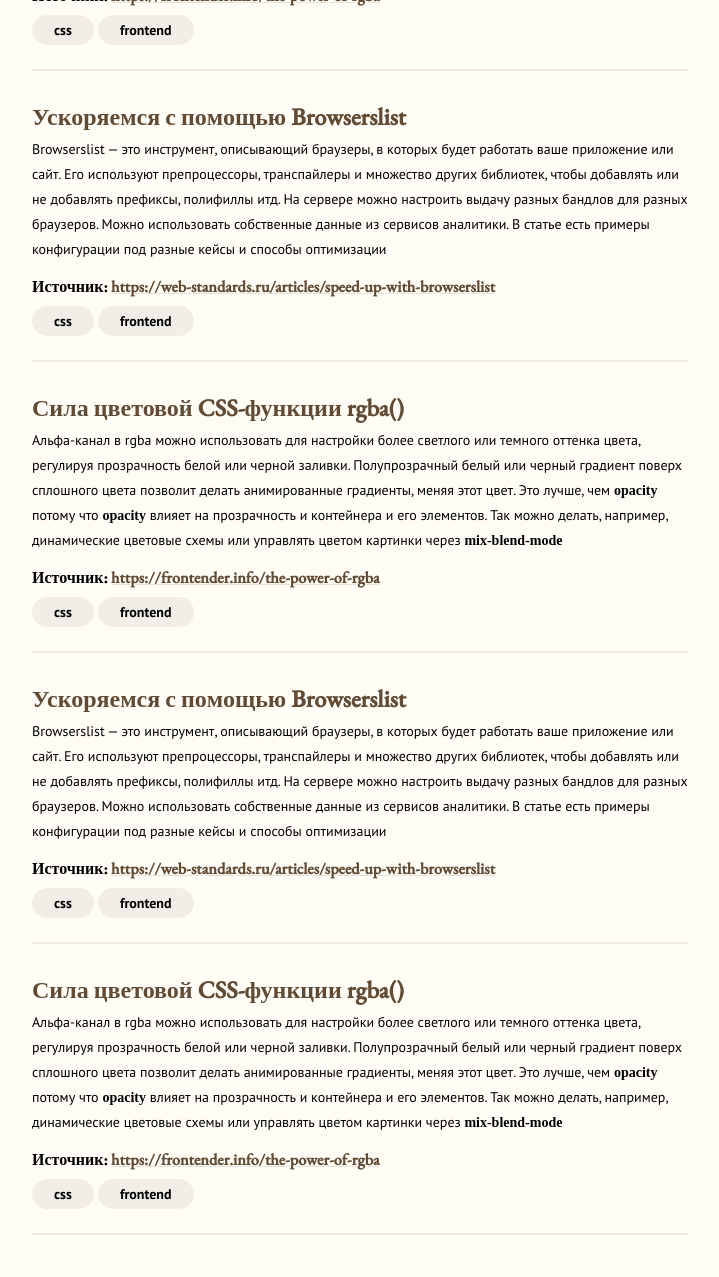
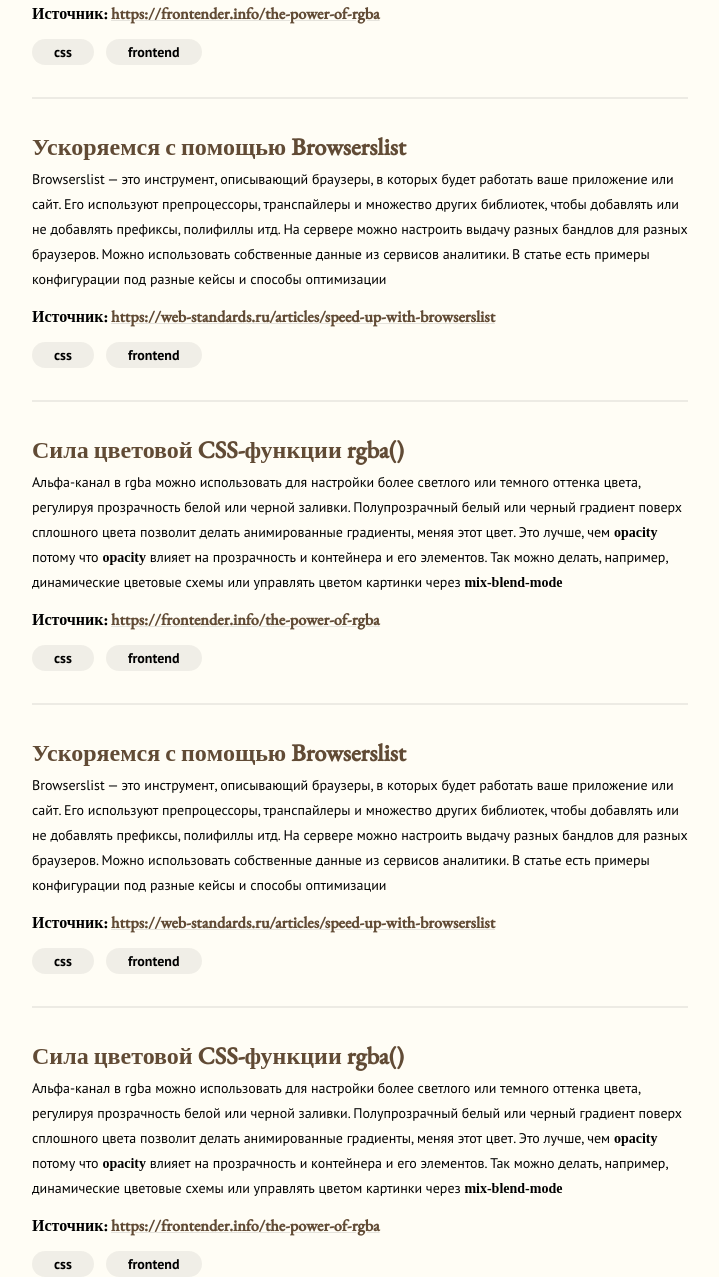
Before and after one commit to l1804v/telder, a website built with Parcel: page src/index.html in a window 1280 px wide. Shown: the part 240-1517 px from the top of the page, without its empty margins (468-1187 px from the left). Before the commit the page ends 1475 px from the top, so only its background shows below. Built offline with nearby package versions, Linux system fonts and the light colour scheme; a web font is replaced by a local one.

Commit message:
#1 issues

```diff
--- a/package.json
+++ b/package.json
@@ -22,6 +22,7 @@
     "parcel-bundler": "^1.12.4"
   },
   "dependencies": {
+    "node-modules": "^1.0.1",
     "sass": "^1.26.10"
   }
 }
--- a/src/index.html
+++ b/src/index.html
@@ -12,79 +12,78 @@
         <h2>Для тех, кому лень читать</h2>
     </header>
     <main>
-        <article>
-            <h1>Сила цветовой CSS-функции rgba()</h1>
-            <p>Альфа-канал в rgba можно использовать для настройки более светлого
+        <article class="article">
+            <h1 class="article__title">Сила цветовой CSS-функции rgba()</h1>
+            <p class="article__description">Альфа-канал в rgba можно использовать для настройки более светлого
                 или темного оттенка цвета, регулируя прозрачность белой или черной заливки.
                 Полупрозрачный белый или черный градиент поверх сплошного цвета позволит делать
                 анимированные градиенты, меняя этот цвет. Это лучше, чем <strong>opacity</strong> потому что <strong>opacity</strong>
                 влияет на прозрачность и контейнера и его элементов. Так можно делать, например,
                 динамические цветовые схемы или управлять цветом картинки через <strong>mix-blend-mode</strong></p>
-            <span>Источник: <cite>https://frontender.info/the-power-of-rgba</cite></span>
-            <div>
-                <a class="linkTag"href=''>css</a>
-                <a class="linkTag"href=''>frontend</a>
-            </div>
+            <span class="article__src">Источник: <cite><a class="article__src_link" target="_blank">https://frontender.info/the-power-of-rgba</a></cite></span>
         </article>
+        <div class="linkTag">
+            <a class="linkTag__css" href=''>css</a>
+            <a class="linkTag__frontend" href=''>frontend</a>
+        </div>
         <hr class="uk-divider-small">
-        <article>
-            <h1>Уско­ря­ем­ся с по­мо­щью Browserslist</h1>
-            <p>Browserslist — это инструмент, описывающий браузеры, в которых будет работать ваше приложение
+        <article class="article">
+            <h1 class="article__title">Уско­ря­ем­ся с по­мо­щью Browserslist</h1>
+            <p class="article__description">Browserslist — это инструмент, описывающий браузеры, в которых будет работать ваше приложение
                 или сайт. Его используют препроцессоры, транспайлеры и множество других библиотек, чтобы добавлять
                 или не добавлять префиксы, полифиллы итд. На сервере можно настроить выдачу разных бандлов для
                 разных браузеров. Можно использовать собственные данные из сервисов аналитики. В статье есть
                 примеры конфигурации под разные кейсы и способы оптимизации</p>
-            <span>Источник: <cite>https://web-standards.ru/articles/speed-up-with-browserslist</cite></span>
-            <div>
-                <a class="linkTag"href=''>css</a>
-                <a class="linkTag"href=''>frontend</a>
-            </div>
+            <span class="article__src">Источник: <cite><a class="article__src_link" target="_blank">https://web-standards.ru/articles/speed-up-with-browserslist</a></cite></span>
         </article>
+        <div class="linkTag">
+            <a class="linkTag__css"href=''>css</a>
+            <a class="linkTag__frontend"href=''>frontend</a>
+        </div>
         <hr class="uk-divider-small">
-        <article>
-            <h1>Сила цветовой CSS-функции rgba()</h1>
-            <p>Альфа-канал в rgba можно использовать для настройки более светлого
+        <article class="article">
+            <h1 class="article__title">Сила цветовой CSS-функции rgba()</h1>
+            <p class="article__description">Альфа-канал в rgba можно использовать для настройки более светлого
                 или темного оттенка цвета, регулируя прозрачность белой или черной заливки.
                 Полупрозрачный белый или черный градиент поверх сплошного цвета позволит делать
                 анимированные градиенты, меняя этот цвет. Это лучше, чем <strong>opacity</strong> потому что <strong>opacity</strong>
                 влияет на прозрачность и контейнера и его элементов. Так можно делать, например,
                 динамические цветовые схемы или управлять цветом картинки через <strong>mix-blend-mode</strong></p>
-            <span>Источник: <cite>https://frontender.info/the-power-of-rgba</cite></span>
-            <div>
-                <a class="linkTag"href=''>css</a>
-                <a class="linkTag"href=''>frontend</a>
-            </div>
+            <span class="article__src">Источник: <cite><a class="article__src_link" target="_blank">https://frontender.info/the-power-of-rgba</a></cite></span>
         </article>
+        <div class="linkTag">
+            <a class="linkTag__css" href=''>css</a>
+            <a class="linkTag__frontend" href=''>frontend</a>
+        </div>
         <hr class="uk-divider-small">
-        <article>
-            <h1>Уско­ря­ем­ся с по­мо­щью Browserslist</h1>
-            <p>Browserslist — это инструмент, описывающий браузеры, в которых будет работать ваше приложение
+        <article class="article">
+            <h1 class="article__title">Уско­ря­ем­ся с по­мо­щью Browserslist</h1>
+            <p class="article__description">Browserslist — это инструмент, описывающий браузеры, в которых будет работать ваше приложение
                 или сайт. Его используют препроцессоры, транспайлеры и множество других библиотек, чтобы добавлять
                 или не добавлять префиксы, полифиллы итд. На сервере можно настроить выдачу разных бандлов для
                 разных браузеров. Можно использовать собственные данные из сервисов аналитики. В статье есть
                 примеры конфигурации под разные кейсы и способы оптимизации</p>
-            <span>Источник: <cite>https://web-standards.ru/articles/speed-up-with-browserslist</cite></span>
-            <div>
-                <a class="linkTag"href=''>css</a>
-                <a class="linkTag"href=''>frontend</a>
-            </div>
+            <span class="article__src">Источник: <cite><a class="article__src_link" target="_blank">https://web-standards.ru/articles/speed-up-with-browserslist</a></cite></span>
         </article>
+        <div class="linkTag">
+            <a class="linkTag__css"href=''>css</a>
+            <a class="linkTag__frontend"href=''>frontend</a>
+        </div>
         <hr class="uk-divider-small">
-        <article>
-            <h1>Сила цветовой CSS-функции rgba()</h1>
-            <p>Альфа-канал в rgba можно использовать для настройки более светлого
+        <article class="article">
+            <h1 class="article__title">Сила цветовой CSS-функции rgba()</h1>
+            <p class="article__description">Альфа-канал в rgba можно использовать для настройки более светлого
                 или темного оттенка цвета, регулируя прозрачность белой или черной заливки.
                 Полупрозрачный белый или черный градиент поверх сплошного цвета позволит делать
                 анимированные градиенты, меняя этот цвет. Это лучше, чем <strong>opacity</strong> потому что <strong>opacity</strong>
                 влияет на прозрачность и контейнера и его элементов. Так можно делать, например,
                 динамические цветовые схемы или управлять цветом картинки через <strong>mix-blend-mode</strong></p>
-            <span>Источник: <cite>https://frontender.info/the-power-of-rgba</cite></span>
-            <div>
-                <a class="linkTag"href=''>css</a>
-                <a class="linkTag"href=''>frontend</a>
-            </div>
+            <span class="article__src">Источник: <cite><a class="article__src_link" target="_blank">https://frontender.info/the-power-of-rgba</a></cite></span>
         </article>
-        <hr class="uk-divider-small">
+        <div class="linkTag">
+            <a class="linkTag__css" href=''>css</a>
+            <a class="linkTag__frontend" href=''>frontend</a>
+        </div>
     </main>
 </body>
 </html>
--- a/src/style.scss
+++ b/src/style.scss
@@ -4,15 +4,13 @@
 @import url('https://fonts.googleapis.com/css2?family=PT+Mono&family=PT+Sans:wght@400;700&display=swap');
 
 body {
+    margin: 0;
     background-color: #FFFDF5;
 }
 header {
-    position: absolute;
-    width: 327px;
-    height: 106px;
-    left: 64px;
-    top: 48px;
     position: fixed;
+    padding-top: 48px;
+    padding-left: 64px;
 
     h1 {
         margin: 0;
@@ -35,20 +33,17 @@
     }
 }
 main {
-    position: absolute;
-    width: 656px;
-    height: 1108px;
-    left: 500px;
-    top: 30px;
+    padding-top: 48px;
+    padding-right: 124px;
+    padding-left: 500px;
+}
 
-    hr {
-        margin-top: 30px;
-        margin-bottom: 30px;
+.uk-divider-small{
+    margin-top: 32px;
+    margin-bottom: 32px;
     border: 1px solid rgba(0, 0, 0, 0.07);
 }
-    article {
-
-        h1 {
+.article__title {
     margin-bottom: 5px;
     font-family: 'EB Garamond';
     font-style: normal;
@@ -56,7 +51,7 @@
     line-height: 31px;
     color: rgba(60, 33, 9, 0.81);
 }
-        p {
+.article__description {
     margin-top: 0px;
     font-family: 'PT Sans';
     font-style: normal;
@@ -68,7 +63,7 @@
             font-family: 'PT Mono';
         }
 }
-        span {
+.article__src {
     font-family: 'EB Garamond';
     font-style: normal;
     font-weight: bold;
@@ -76,18 +71,24 @@
     line-height: 21px;
     color: #000000;
 
-            cite {
+    a {
         font-style: normal;
         color: rgba(60, 33, 9, 0.81);
         text-decoration: underline;
         text-decoration-skip: edges;
         text-decoration-color: rgba(0, 0, 0, 0.1);
         }
+    a:hover {
+        text-decoration-color: rgba(0, 0, 0, 0.6);
     }
-        div {
+}
+.linkTag {
     margin-top: 15px;
+    display: flex;
+    flex-wrap: wrap;
+    gap: 12px;
+
     a {
-                display: inline;
         font-family: PT Sans;
         font-style: normal;
         font-weight: bold;
@@ -102,6 +103,7 @@
         padding-right: 22px;
         padding-left: 22px;
         }
+    a:hover {
+        background: rgba(0, 0, 0, 0.1);
     }
 }
-}
```
Also changed, not shown: 1 other file. Lines whose indentation alone changed are shown as unchanged.
